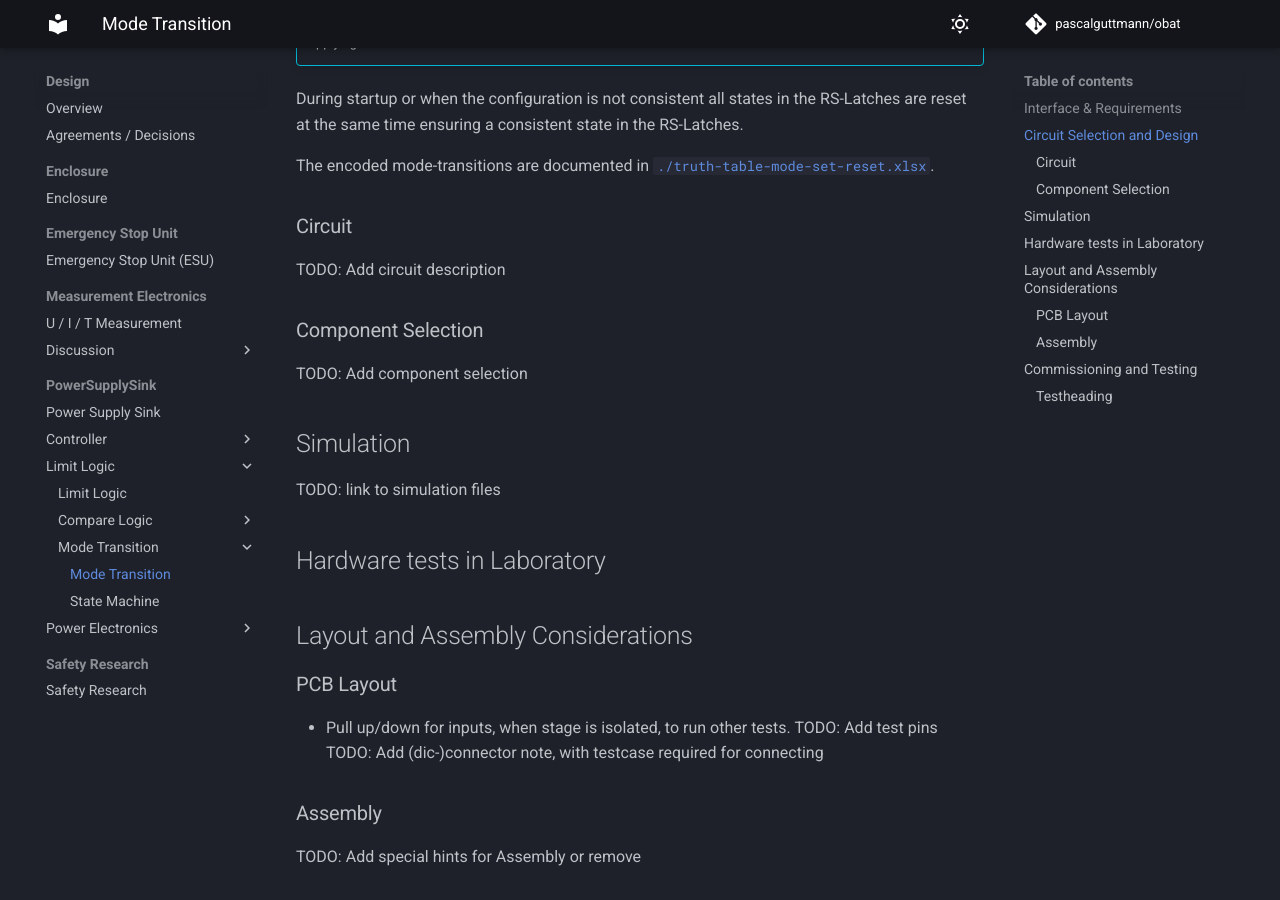
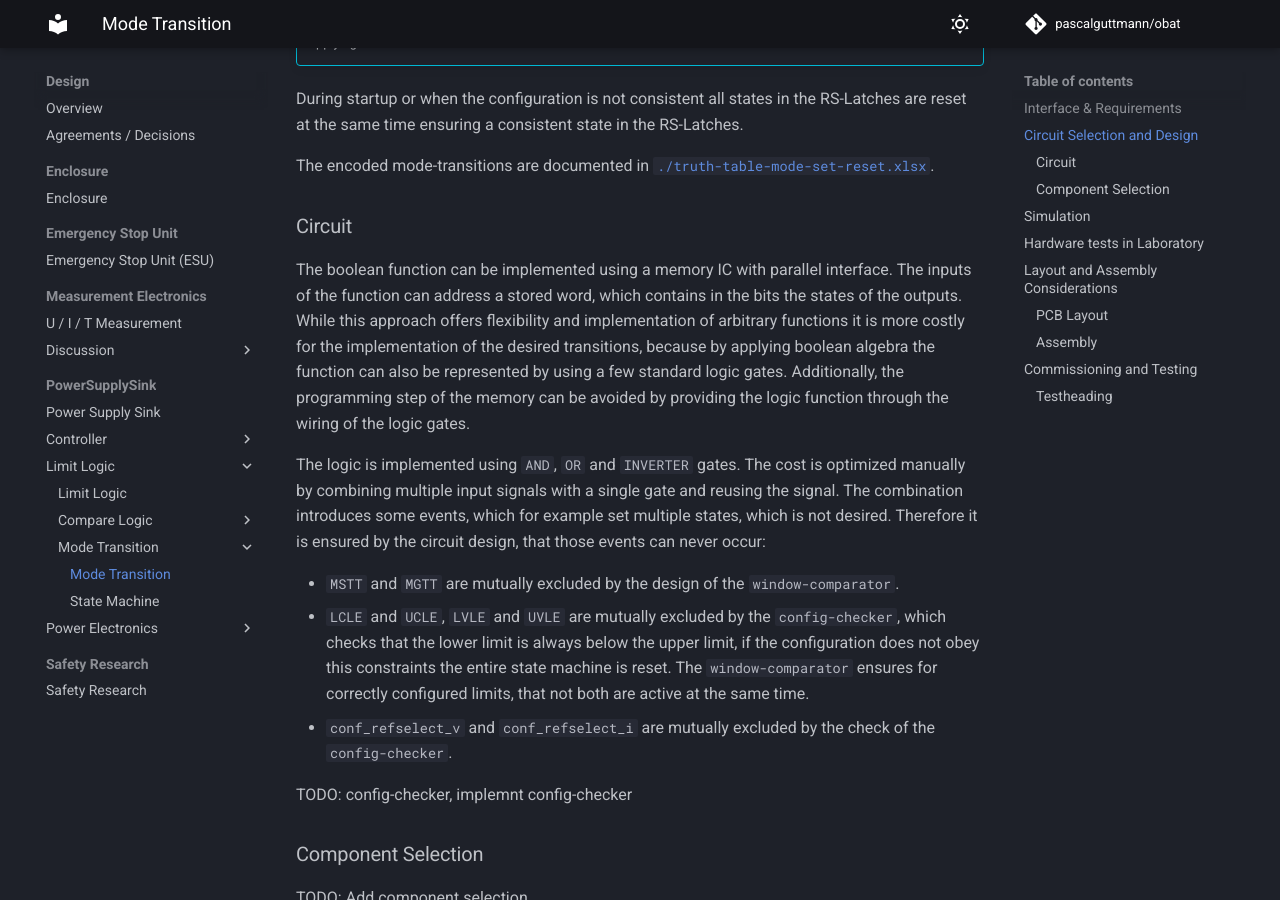
Before and after one commit to pascalguttmann/obat, an MkDocs documentation site: the page built from docs/design/pss/limit-logic/mode-transition/mode-transition.md, in a window 1280 px wide and 900 px high, scrolled down 2081 px. Built offline with MkDocs 1.6.1 and Material for MkDocs 9.7.7, drawn with Linux system fonts in a browser that asks for light colours; comment, search, counter and statistics services are not loaded.

Commit message:
add mode-transition circuit implementation doc

```diff
--- a/docs/design/pss/limit-logic/mode-transition/mode-transition.md
+++ b/docs/design/pss/limit-logic/mode-transition/mode-transition.md
@@ -84,7 +84,32 @@ The encoded mode-transitions are documented in
 
 ### Circuit
 
-TODO: Add circuit description
+The boolean function can be implemented using a memory IC with parallel
+interface. The inputs of the function can address a stored word, which contains
+in the bits the states of the outputs. While this approach offers flexibility
+and implementation of arbitrary functions it is more costly for the
+implementation of the desired transitions, because by applying boolean algebra
+the function can also be represented by using a few standard logic gates.
+Additionally, the programming step of the memory can be avoided by providing
+the logic function through the wiring of the logic gates.
+
+The logic is implemented using `AND`, `OR` and `INVERTER` gates. The cost is
+optimized manually by combining multiple input signals with a single gate and
+reusing the signal. The combination introduces some events, which for example
+set multiple states, which is not desired. Therefore it is ensured by the
+circuit design, that those events can never occur:
+
+- `MSTT` and `MGTT` are mutually excluded by the design of the
+`window-comparator`.
+- `LCLE` and `UCLE`, `LVLE` and `UVLE` are mutually excluded by the
+`config-checker`, which checks that the lower limit is always below the upper
+limit, if the configuration does not obey this constraints the entire state
+machine is reset. The `window-comparator` ensures for correctly configured
+limits, that not both are active at the same time.
+- `conf_refselect_v` and `conf_refselect_i` are mutually excluded by the check
+of the `config-checker`.
+
+TODO: config-checker, implemnt config-checker
 
 ### Component Selection
 
```
